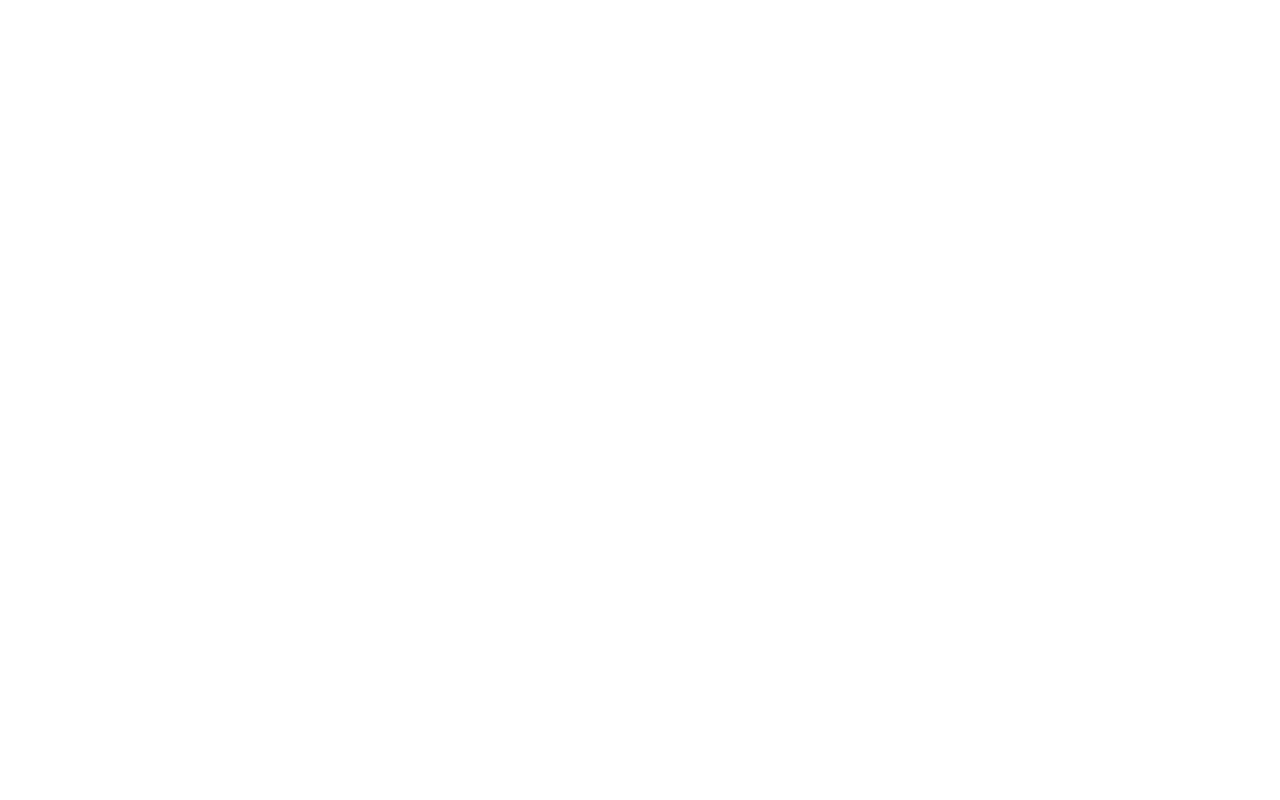
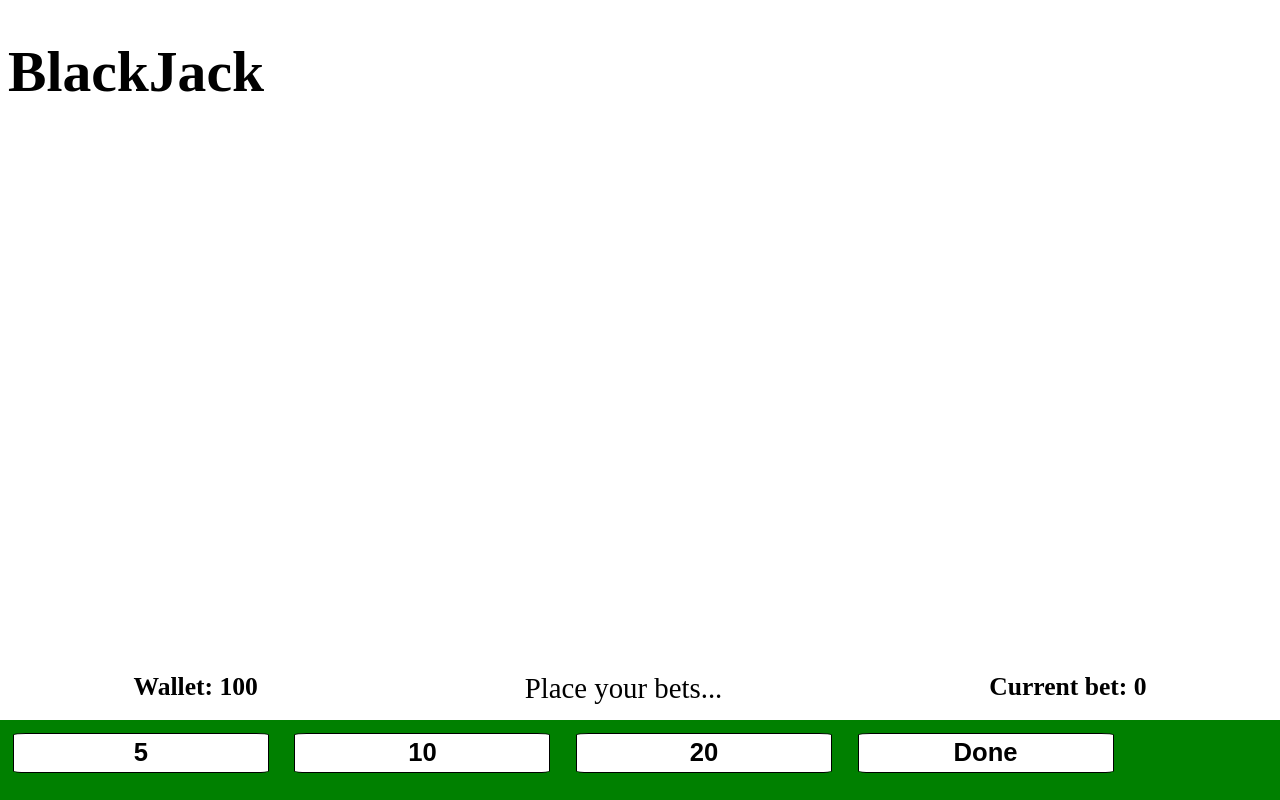
Before and after one commit to lucasulfenborg/blackjack-casino, a plain HTML site: page index.html in a window 1280 px wide. Both pictures are taken after a click on the element "BlackJack". Drawn offline with Linux system fonts and the light colour scheme.

Commit message:
betting method

```diff
--- a/script.js
+++ b/script.js
@@ -21,7 +21,8 @@ class player {
 }
 
 class game {
-    constructor() {
+    constructor(name) {
+        this.name = name;
         this.players = [];
     }
 
@@ -34,10 +35,10 @@ class game {
     }
 
     //Method to create a html "card" element for the game
-    createGameIcon(name) {
+    createGameIcon() {
         let cardElement = document.createElement('div');
         cardElement.classList.add('gameIcon');
-        cardElement.innerHTML = name;
+        cardElement.innerHTML = this.name;
         document.body.appendChild(cardElement);
 
         //make game icon clickable that runs startGame()
@@ -48,6 +49,101 @@ class game {
 
     }
 
+    startGame() {
+
+    }
+
+    createActionContainer() {
+        let actionContainer = document.createElement('div');
+        actionContainer.classList.add('actionContainer');
+        document.body.appendChild(actionContainer);
+
+        //Create info div
+        let infoDiv = document.createElement('div');
+        infoDiv.classList.add('infoDiv');
+        actionContainer.appendChild(infoDiv);
+
+        //Display info above the div, wallet and current bet
+        let wallet = document.createElement('span');
+        wallet.classList.add('wallet');
+        wallet.innerHTML = 'Wallet: ' + player1.money;
+        infoDiv.appendChild(wallet);
+
+        //Display current state of game
+        let gameState = document.createElement('div');
+        gameState.classList.add('gameState');
+        gameState.innerHTML = 'Place your bets...';
+        infoDiv.appendChild(gameState);
+
+        let betAmount = document.createElement('span');
+        betAmount.classList.add('betAmount');
+        betAmount.innerHTML = 'Current bet: ' + this.bets;
+        infoDiv.appendChild(betAmount);
+
+
+
+
+    }
+
+
+    askForBet() {
+        let actionContainer = document.getElementsByClassName('actionContainer')[0];
+        let betAmount = document.getElementsByClassName('betAmount')[0];
+        betAmount.innerHTML = 'Current bet: ' + this.bets;
+
+
+        //Display div containing bettings (5, 10, 20)
+
+
+        let bet5 = document.createElement('button');
+        bet5.classList.add('betButton');
+        bet5.innerHTML = '5';
+        actionContainer.appendChild(bet5);
+
+        let bet10 = document.createElement('button');
+        bet10.innerHTML = '10';
+        bet10.classList.add('betButton');
+        actionContainer.appendChild(bet10);
+
+
+        let bet20 = document.createElement('button');
+        bet20.classList.add('betButton');
+        bet20.innerHTML = '20';
+        actionContainer.appendChild(bet20);
+
+        let doneButton = document.createElement('button');
+        doneButton.classList.add('doneButton');
+        doneButton.innerHTML = 'Done';
+        actionContainer.appendChild(doneButton);
+
+        //Eventlisteners for betting
+        for (let button of document.getElementsByClassName('betButton')) {
+            button.addEventListener('click', function() {
+                if (player1.money < parseInt(button.innerHTML)) {
+                    return;
+                }
+                else {
+                    this.bets += parseInt(button.innerHTML);
+                    betAmount.innerHTML = 'Current bet: ' + this.bets;
+                    player1.removeMoney(parseInt(button.innerHTML));
+                    document.getElementsByClassName('wallet')[0].innerHTML = 'Wallet: ' + player1.money;
+                }
+            }.bind(this));
+        }
+        //Eventlistener for done button
+        doneButton.addEventListener('click', function() {
+
+            //Hide all buttons inside the actionContainer
+            for (let button of document.getElementsByClassName('betButton')) {
+                button.style.display = 'none';
+
+            }
+            doneButton.style.display = 'none';
+
+
+
+        }.bind(this));
+    }
 }
 
 class pokerGame extends game {
@@ -75,8 +171,8 @@ class pokerGame extends game {
 class blackJack extends pokerGame {
     constructor() {
         super();
-        this.currentPlayerIndex = 0;
-        this.player_cards = [];
+        this.current_Player_Index = 0;
+        this.name = "BlackJack";
 
     }
 
@@ -84,10 +180,26 @@ class blackJack extends pokerGame {
         //Clear
         document.body.innerHTML = '';
 
+
+        this.player_cards = [];
+        this.dealer_Cards = [];
         this.deck = this.createDeck();
+        this.bets = 0;
 
-        // ask for bets
+        //Display game name
+        let gameName = document.createElement('h1');
+        gameName.innerHTML = this.name;
+        document.body.appendChild(gameName);
+
+
+
+
+        this.createActionContainer();
+
+        this.askForBet();
         // deal first card to player
+        this.player_cards.push(this.dealCard(this.deck));
+
         // deal cards to dealer
         // play turns
         // dealer play
@@ -132,10 +244,17 @@ class blackJack extends pokerGame {
 
 }
 
+let games = [
+    blackJack1 = new blackJack(),
+    poker1 = new pokerGame('Poker')
+
+];
+
 player1 = new player('Kalle', 100);
-blackJack1 = new blackJack();
 
-blackJack1.createGameIcon('BlackJack');
+for (let game of games) {
+    game.createGameIcon();
+}
 
 //blackJack1.addPlayer(player1);
 //blackJack1.startGame();
--- a/style.css
+++ b/style.css
@@ -1,14 +1,62 @@
+body {
+    font-size: calc(1em + 1vw);
+
+}
+
 .gameIcon {
-    width: 100px;
-    height: 150px;
+    width: 25vw;
+    height: 35vh;
     background-color: white;
     border: 1px solid black;
-    border-radius: 10px;
+    border-radius: 5%;
     display: inline-block;
-    margin: 10px;
+    margin: 1%;
     text-align: center;
-    font-size: 20px;
+    font-size: 2vw;
+    font-weight: bold;
+    color: black;
+    cursor: pointer;
+
+}
+
+.actionContainer {
+    width: 100vw;
+    height: 10vh;
+    background-color: green;
+    display: flex;
+    position: absolute;
+    bottom: 0;
+    left: 0;
+
+
+}
+
+.actionContainer > button {
+    width: 20vw;
+    height: 5vh;
+    background-color: white;
+    border: 1px solid black;
+    border-radius: 5%;
+    display: inline-block;
+    margin: 1%;
+    text-align: center;
+    font-size: 2vw;
     font-weight: bold;
     color: black;
     cursor: pointer;
 }
+
+.infoDiv {
+    margin-top: -6vh;
+    width: 100vw;
+    height: fit-content;
+    position: absolute;
+    display: flex;
+    justify-content: space-around;
+}
+
+.infoDiv > span {
+    font-size: 2vw;
+    font-weight: bold;
+    color: black;
+}
```
